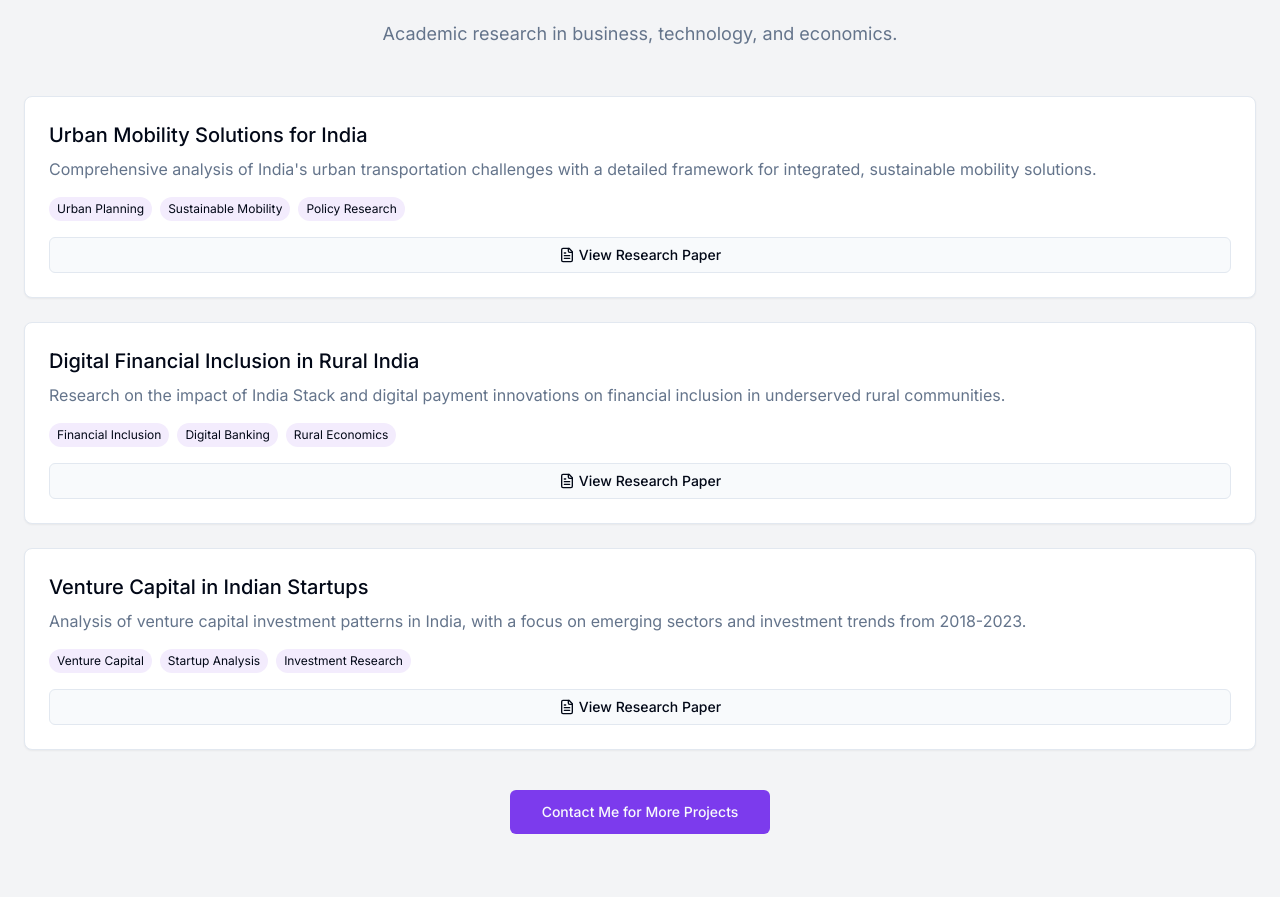
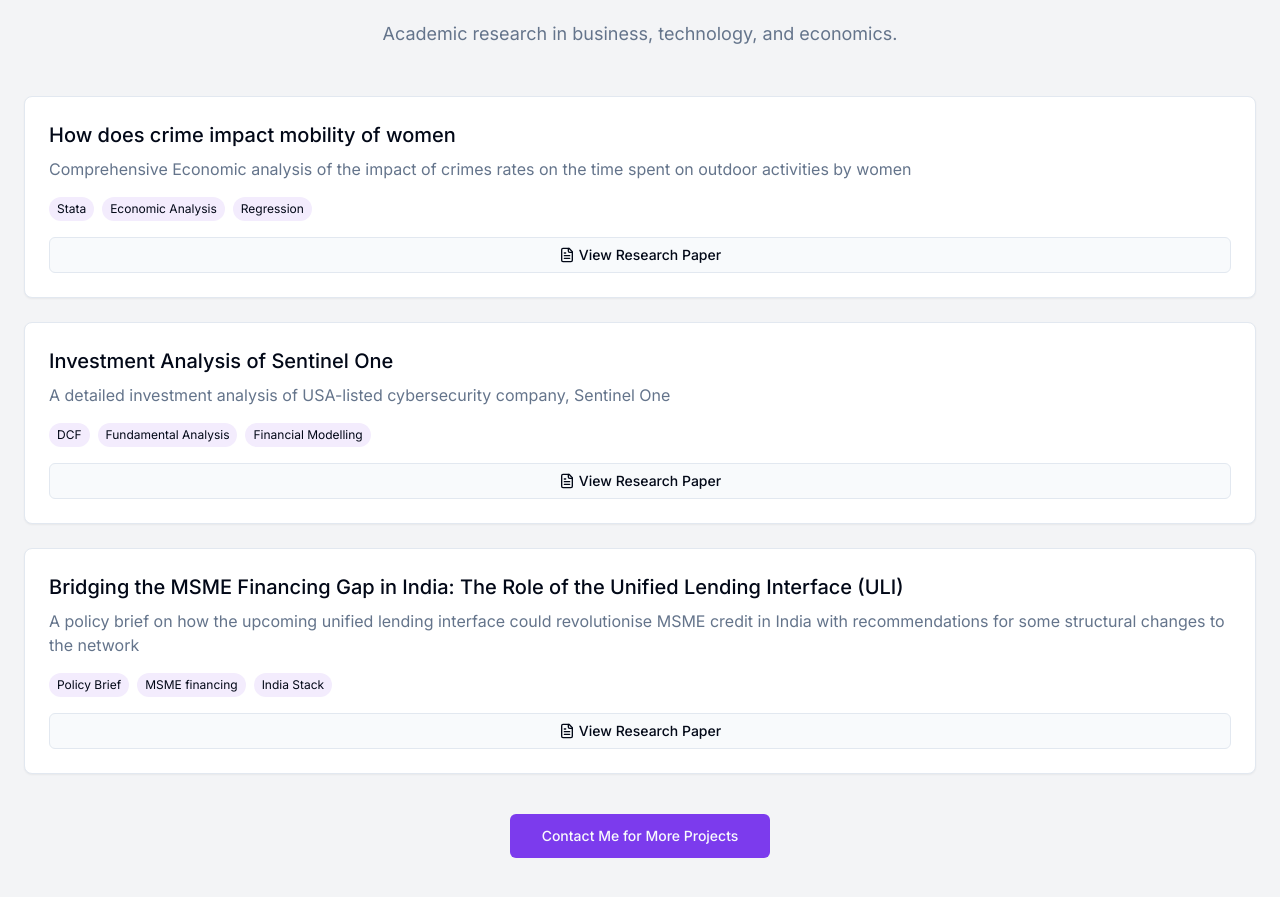
Before and after one commit to siddharth9113/siddharthchandak, a React (Vite) app: page / in a window 1280 px wide. Shown: the part 4142-5039 px from the top of the page. Built offline with nearby package versions, Linux system fonts and the light colour scheme.

Commit message:
Update research papers data
Updates the research papers data in the WorkSection component.

```diff
--- a/src/components/WorkSection.tsx
+++ b/src/components/WorkSection.tsx
@@ -33,21 +33,21 @@ const WorkSection = () => {
 
   const researchPapers = [
     {
-      title: "Urban Mobility Solutions for India",
-      description: "Comprehensive analysis of India's urban transportation challenges with a detailed framework for integrated, sustainable mobility solutions.",
-      technologies: ["Urban Planning", "Sustainable Mobility", "Policy Research"],
+      title: "How does crime impact mobility of women",
+      description: "Comprehensive Economic analysis of the impact of crimes rates on the time spent on outdoor activities by women",
+      technologies: ["Stata", "Economic Analysis", "Regression"],
       demoUrl: "https://drive.google.com/file/d/1CYkHNkGVow59A4Fxc7CLfRZFeUEXMUoB/view?usp=sharing",
     },
     {
-      title: "Digital Financial Inclusion in Rural India",
-      description: "Research on the impact of India Stack and digital payment innovations on financial inclusion in underserved rural communities.",
-      technologies: ["Financial Inclusion", "Digital Banking", "Rural Economics"],
+      title: "Investment Analysis of Sentinel One",
+      description: "A detailed investment analysis of USA-listed cybersecurity company, Sentinel One",
+      technologies: ["DCF", "Fundamental Analysis", "Financial Modelling"],
       demoUrl: "https://drive.google.com/file/d/18M4F848Pjqk3B5ohRO2MFq4nZp2gnvJ_/view?usp=sharing",
     },
     {
-      title: "Venture Capital in Indian Startups",
-      description: "Analysis of venture capital investment patterns in India, with a focus on emerging sectors and investment trends from 2018-2023.",
-      technologies: ["Venture Capital", "Startup Analysis", "Investment Research"],
+      title: "Bridging the MSME Financing Gap in India: The Role of the Unified Lending Interface (ULI)",
+      description: "A policy brief on how the upcoming unified lending interface could revolutionise MSME credit in India with recommendations for some structural changes to the network",
+      technologies: ["Policy Brief", "MSME financing", "India Stack"],
       demoUrl: "https://drive.google.com/file/d/1XsWR54-WFPI-K3bPNKOY7HgUxB2E2xz4/view?usp=sharing",
     },
   ];
```
